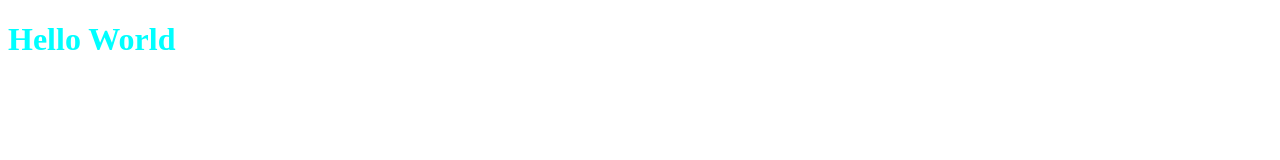
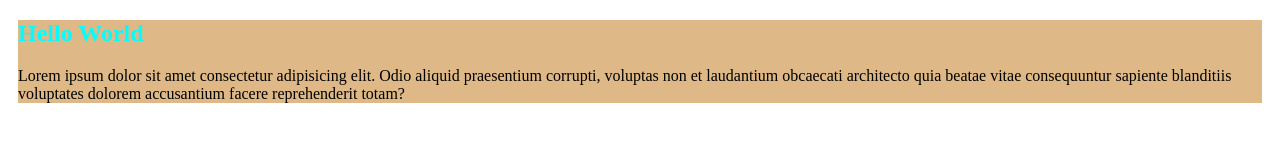
Before and after one commit to motasn/html-css-session, a plain HTML site: page index.html in a window 1280 px wide. Drawn offline with Linux system fonts and the light colour scheme.

Commit message:
2nd commit

```diff
--- a/index.html
+++ b/index.html
@@ -7,6 +7,11 @@
     <link rel="stylesheet" href="style/styles.css">
 </head>
 <body>
-   <h1>Hello World</h1>
+   <nav>
+    <div>
+        <h1>Hello World</h1>
+        <p>Lorem ipsum dolor sit amet consectetur adipisicing elit. Odio aliquid praesentium corrupti, voluptas non et laudantium obcaecati architecto quia beatae vitae consequuntur sapiente blanditiis voluptates dolorem accusantium facere reprehenderit totam?</p>
+    </div>
+   </nav>
 </body>
 </html>
--- a/style/styles.css
+++ b/style/styles.css
@@ -1,3 +1,7 @@
 h1{
     color: aqua;
 }
+nav{
+    background-color: burlywood;
+    margin:10px ;
+}
```
